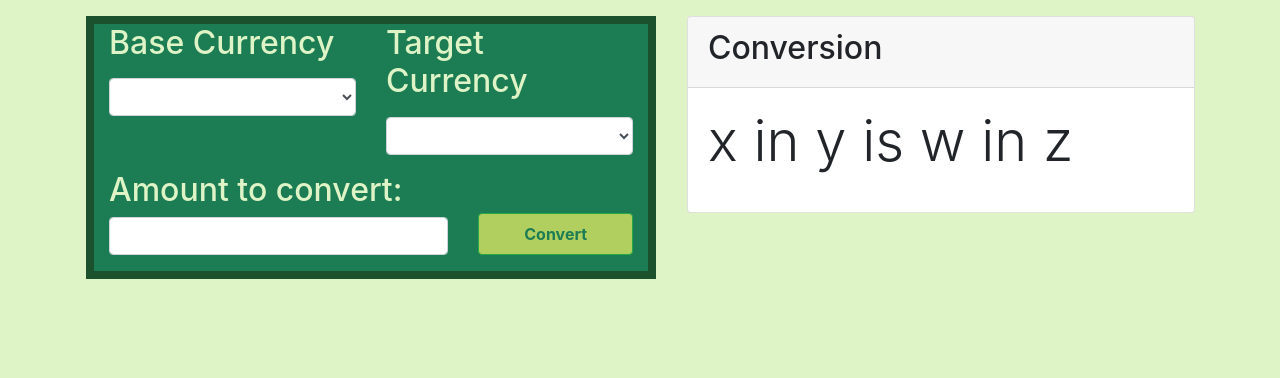
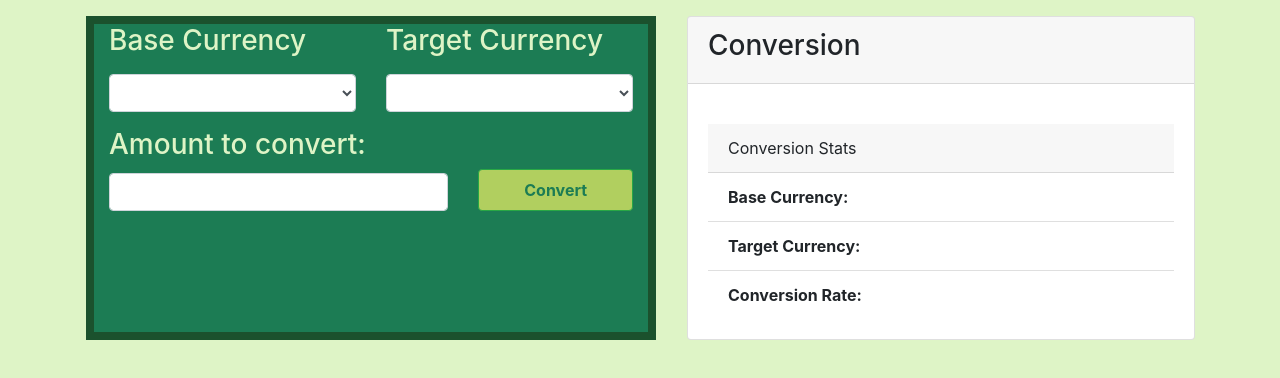
Before and after one commit to mireie/currency-exchange, a website built with webpack: page src/index.html in a window 1280 px wide. Built offline with nearby package versions, Linux system fonts and the light colour scheme; no server answers.

Commit message:
add interface logic

```diff
--- a/src/css/styles.css
+++ b/src/css/styles.css
@@ -4,23 +4,40 @@
 body {
   background-color: #def4c6;
 }
+
 .inputs {
   background-color: #1c7c54;
   border: solid #1b512d .5rem;
-  color:#def4c6;
+  color: #def4c6;
 }
+
 .btn {
   background-color: #B1CF5F;
-  color:#1c7c54;
+  color: #1c7c54;
   padding: .5rem 1rem;
-  margin:auto;
-  margin-bottom:1rem;
-  width:100%;
-  font-weight:bold;
+  margin: auto;
+  margin-bottom: 1rem;
+  width: 100%;
+  font-weight: bold;
 }
+
 #btn-container {
   justify-content: right;
 }
+
 .submit-row {
   align-items: flex-end;
 }
+
+#convert-title {
+  padding-left: 15px;
+}
+
+#output {
+  text-align: center;
+  display: block;
+  padding-bottom: 1.25rem;
+}
+.output-card {
+
+}
--- a/src/index.html
+++ b/src/index.html
@@ -10,25 +10,25 @@
 
 <body>
   <div class="container">
-    <div class="row ">
-      <div class="col-md-6 inputs m-3">
+    <div class="row conversion">
+      <div class="col-lg-6 inputs m-3">
         <div class="row">
           <div class="col form-group">
             <label for="currency-selector-base">
-              <h2>Base Currency</h2>
+              <h3>Base Currency</h3>
             </label>
             <select class="form-control" name="currency-selector-base" id="currency-selector-base"></select>
           </div>
           <div class="col form-group">
             <label for="currency-selector-target">
-              <h2>Target Currency</h2>
+              <h3>Target Currency</h3>
             </label>
             <select class="form-control" name="currency-selector-target" id="currency-selector-target"></select>
           </div>
         </div>
         <div class="row submit-row">
+          <h3 id="convert-title">Amount to convert:</h3>
           <div class="col-8 form-group">
-            <h2>Amount to convert:</h2>
             <input class="form-control" type="number" name="currency-input" id="currency-input">
           </div>
           <div class="col" id="btn-container">
@@ -38,14 +38,21 @@
       </div>
       <div class="col mt-3 mb-3">
         <div class="row">
-          <span id="output"></span>
           <div class="col">
-            <div class="card">
+            <div class="card output-card">
               <div class="card-header">
-                <h2>Conversion</h2>
+                <h3>Conversion</h3>
               </div>
               <div class="card-body">
-                <p class="display-4">x in y is w in z</p>
+                <span class="display-4" id="output"></span>
+                <div class="card-header">
+                  Conversion Stats
+                </div>
+                <ul class="list-group list-group-flush">
+                  <li class="list-group-item"><strong>Base Currency: <span id="cs-base"></span></strong> </li>
+                  <li class="list-group-item"><strong>Target Currency: <span id="cs-target"></span></strong> </li>
+                  <li class="list-group-item"><strong>Conversion Rate: <span id="cs-rate"></span></strong> </li>
+                </ul>
               </div>
             </div>
           </div>
--- a/src/js/exchange.js
+++ b/src/js/exchange.js
@@ -12,6 +12,7 @@ export default class Exchange {
       const rateResponse = await ExchangeService.getPair(this.base, this.target);
       const rate = rateResponse.conversion_rate;
       const conversion = this.input * rate;
+      this.rate = rate;
       return conversion;
     } catch(error) {
       return error.message;
--- a/src/main.js
+++ b/src/main.js
@@ -32,6 +32,9 @@ $(document).ready(() => {
     let input = $('#currency-input').val();
     let userInput = new Exchange(base, target, input);
     let conversion = await userInput.convert();
-    $('#output').text(`${conversion.toFixed(2)}`);
+    $('#output').text(`${conversion.toFixed(2)} ${userInput.target}`);
+    $('#cs-base').text(`${input} ${userInput.base}`);
+    $('#cs-target').text(`${conversion.toFixed(2)} ${userInput.target}`);
+    $('#cs-rate').text(`${userInput.rate}`);
   });
 });
```
